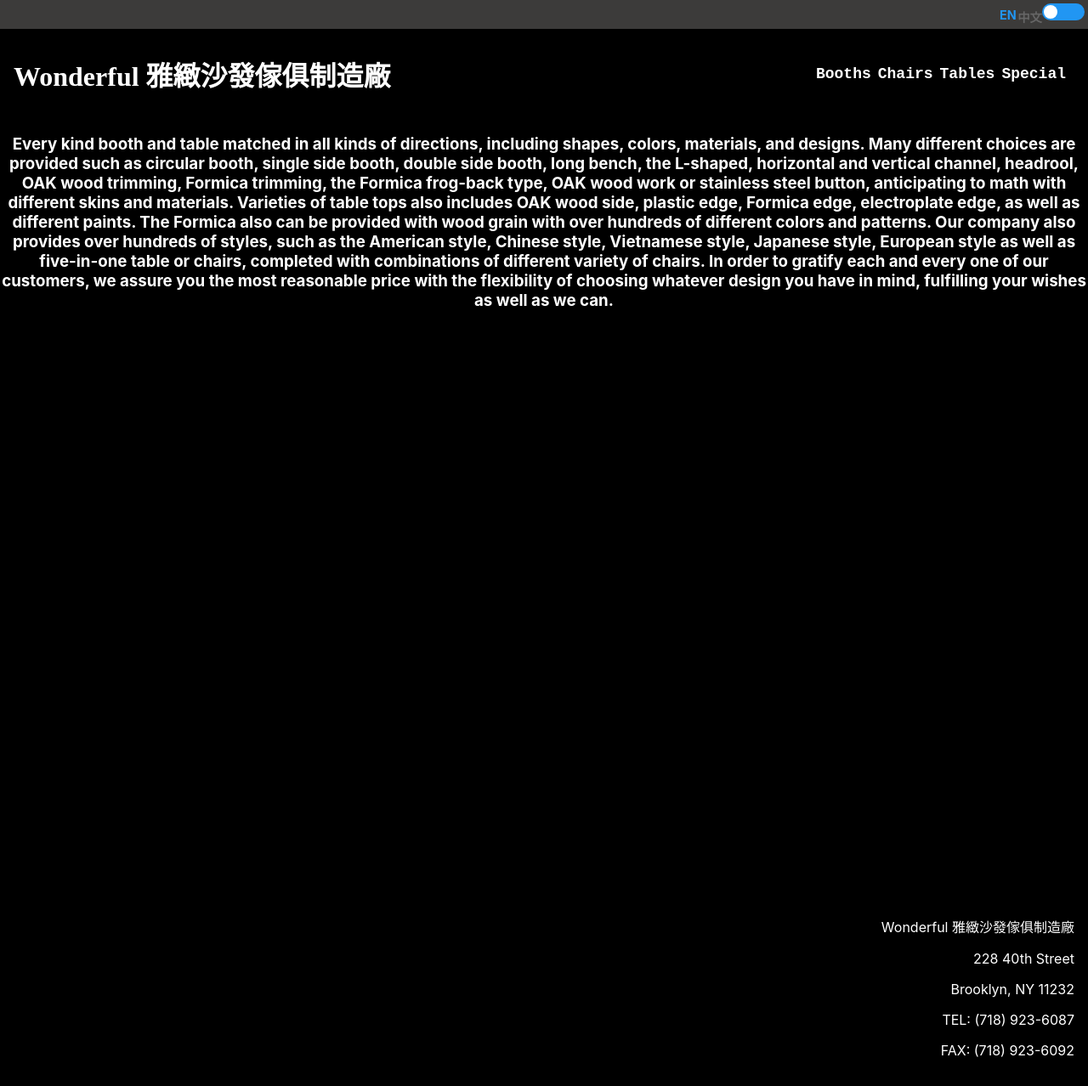
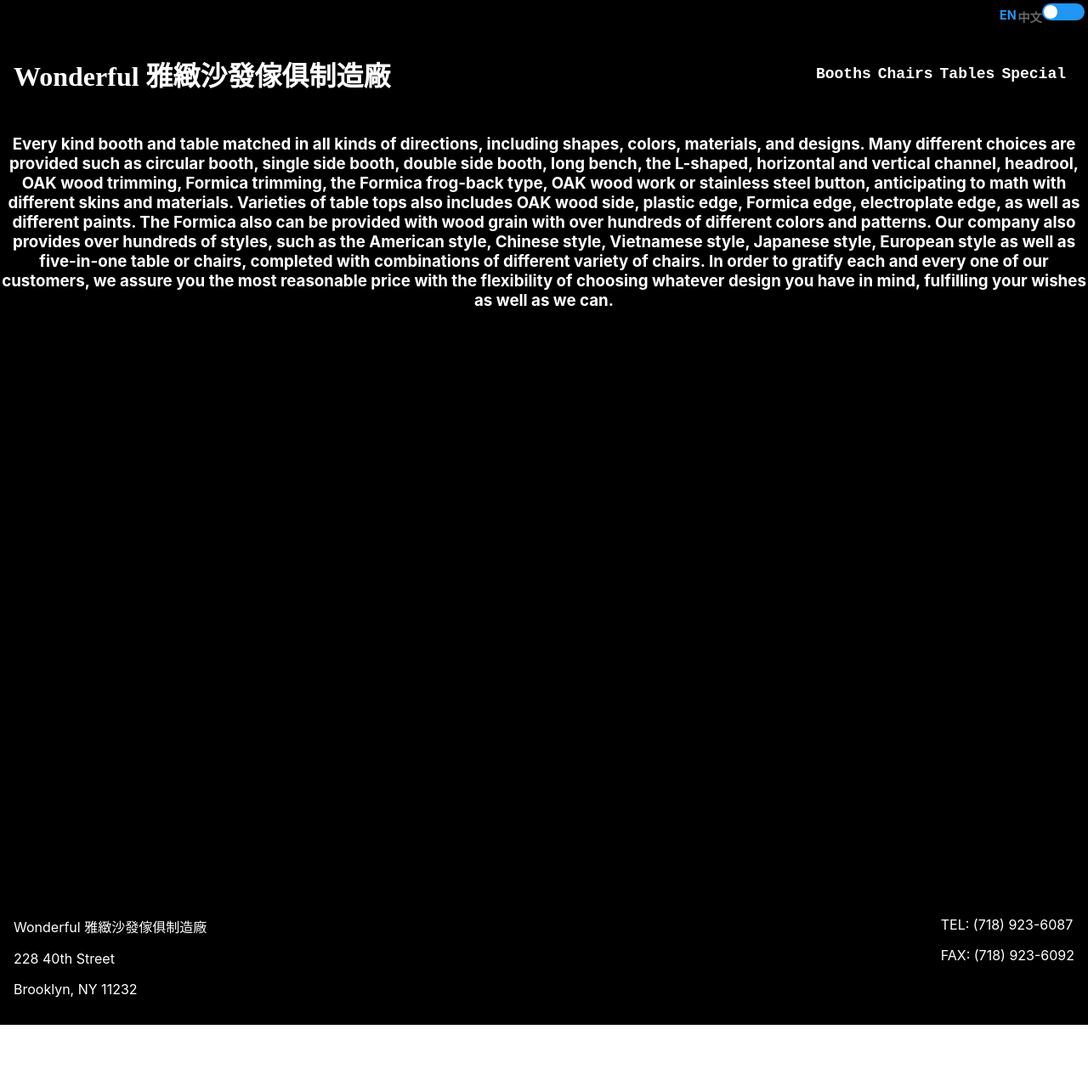
Before and after one commit to milo-sc/simple-website, a React (Create React App) app: page /about in a window 1280 px wide. Shown: the whole page at 85% size. After the commit the page ends 1206 px from the top, so only its background shows below. Built offline with nearby package versions, Linux system fonts and the light colour scheme.

Commit message:
rearranges and seperates the footer and adds hover effect to the language part of the header

```diff
--- a/src/App.css
+++ b/src/App.css
@@ -14,9 +14,23 @@
 .language {
   text-align: right;
   padding: 4px;
-  background-color: rgb(60, 59, 58);
+  /* background-color: rgb(60, 59, 58); */
 }
 
 .content {
   text-align: center;
 }
+
+.footer {
+  display: flex;
+  color: #ffffff;
+  padding: 16px;
+  justify-content: space-between;
+  transition: all 0.2s ease;
+}
+
+.footer:hover {
+  background-color: #ffffff;
+  color: #000000;
+  transition: all 0.2s ease;
+}
--- a/src/App.tsx
+++ b/src/App.tsx
@@ -8,12 +8,13 @@ import { LanguageSetter } from './contexts/Language';
 
 import BackgroundRouter from './components/BackgroundRouter';
 import Brand from './components/Brand';
-import Footer from './components/Footer';
+import Address from './components/Address';
 import LanguageSlider from './components/LanguageSlider';
 import Navigation from './components/Navigation';
 import About from './pages/About';
 import Home from './pages/Home';
 import Swatches from './pages/Swatches';
+import Contact from './components/Contact';
 
 
 function App() {
@@ -23,10 +24,12 @@ function App() {
     <LanguageSetter>
       <BackgroundRouter>
         <div>
-          <div className='language'>
+          {/* Language Toggle */}
+          <div className='language' style={{backgroundColor: isHovered ? 'rgb(60, 59, 58)' : ''}}>
             <LanguageSlider />
           </div>
 
+          {/* Header */}
           <div onMouseEnter={() => setIsHovered(true)} onMouseLeave={() => setIsHovered(false)} className='header'>
             <Brand isHovered={isHovered}/>
 
@@ -35,6 +38,7 @@ function App() {
             </div>
           </div>
 
+          {/* Content */}
           <main className='content'>
             <Routes>
               <Route path="/" element={<Home />} />
@@ -43,7 +47,12 @@ function App() {
             </Routes>
           </main>
 
-          <Footer />
+          {/* Footer */}
+          <div className='footer'>
+            <Address />
+            <Contact />
+          </div>
+
         </div>
       </BackgroundRouter>
     </LanguageSetter>
--- /dev/null
+++ b/src/components/Address.tsx
@@ -0,0 +1,14 @@
+// import React from 'react';
+import './Address.css';
+
+function Address() {
+  return (
+      <div>
+        <p>Wonderful  雅緻沙發傢俱制造廠</p>
+        <p>228 40th Street</p>
+        <p>Brooklyn, NY 11232</p>
+      </div>
+  );
+};
+
+export default Address;
--- a/src/components/BackgroundRouter.css
+++ b/src/components/BackgroundRouter.css
@@ -1,6 +1,6 @@
 .homeBackground {
   background-image: url("../images/425.MP4");
-  /* background-size: cover; */
+  background-size: cover;
   background-position: center;
 }
 
--- a/src/components/Brand.tsx
+++ b/src/components/Brand.tsx
@@ -9,7 +9,7 @@ function Brand(props: ChildProps) {
 
   return (
     <div>
-      <Link to="/" className='brand' style={{color: isHovered ? 'black' : 'white'}} >Wonderful  雅緻沙發傢俱制造廠</Link>
+      <Link to="/" className='brand' style={{color: isHovered ? 'black' : 'white'}}>Wonderful  雅緻沙發傢俱制造廠</Link>
     </div>
   )
 }
--- /dev/null
+++ b/src/components/Contact.tsx
@@ -0,0 +1,14 @@
+// import React from 'react';
+import './Contact.css';
+
+function Contact() {
+  return (
+    <div>
+      <p>TEL: (718) 923-6087</p>
+      <p>FAX: (718) 923-6092</p>
+      {/* wechat code, email */}
+    </div>
+  )
+}
+
+export default Contact;
--- a/src/components/Footer.css
+++ /dev/null
@@ -1,12 +0,0 @@
-.footer {
-  /* background-color: #000000; */
-  color: #ffffff;
-  padding: 16px;
-  text-align: right;
-  transition: all 0.3s ease;
-}
-
-.footer:hover {
-  background-color: #ffffff;
-  color: #000000;
-}
--- a/src/components/Footer.tsx
+++ /dev/null
@@ -1,19 +0,0 @@
-// import React from 'react';
-import './Footer.css';
-
-function Footer() {
-  return (
-      <div className="footer">
-        <p>Wonderful  雅緻沙發傢俱制造廠</p>
-        <p>228 40th Street</p>
-        <p>Brooklyn, NY 11232</p>
-
-        <p>TEL: (718) 923-6087</p>
-        <p>FAX: (718) 923-6092</p>
-
-        {/* wechat code, email */}
-      </div>
-  );
-};
-
-export default Footer;
```
Also changed, not shown: src/components/Address.css (added), src/components/Contact.css (added), src/images/carlotta.jpeg (deleted), 1 other file (tests, documents, lock files or other folders).
